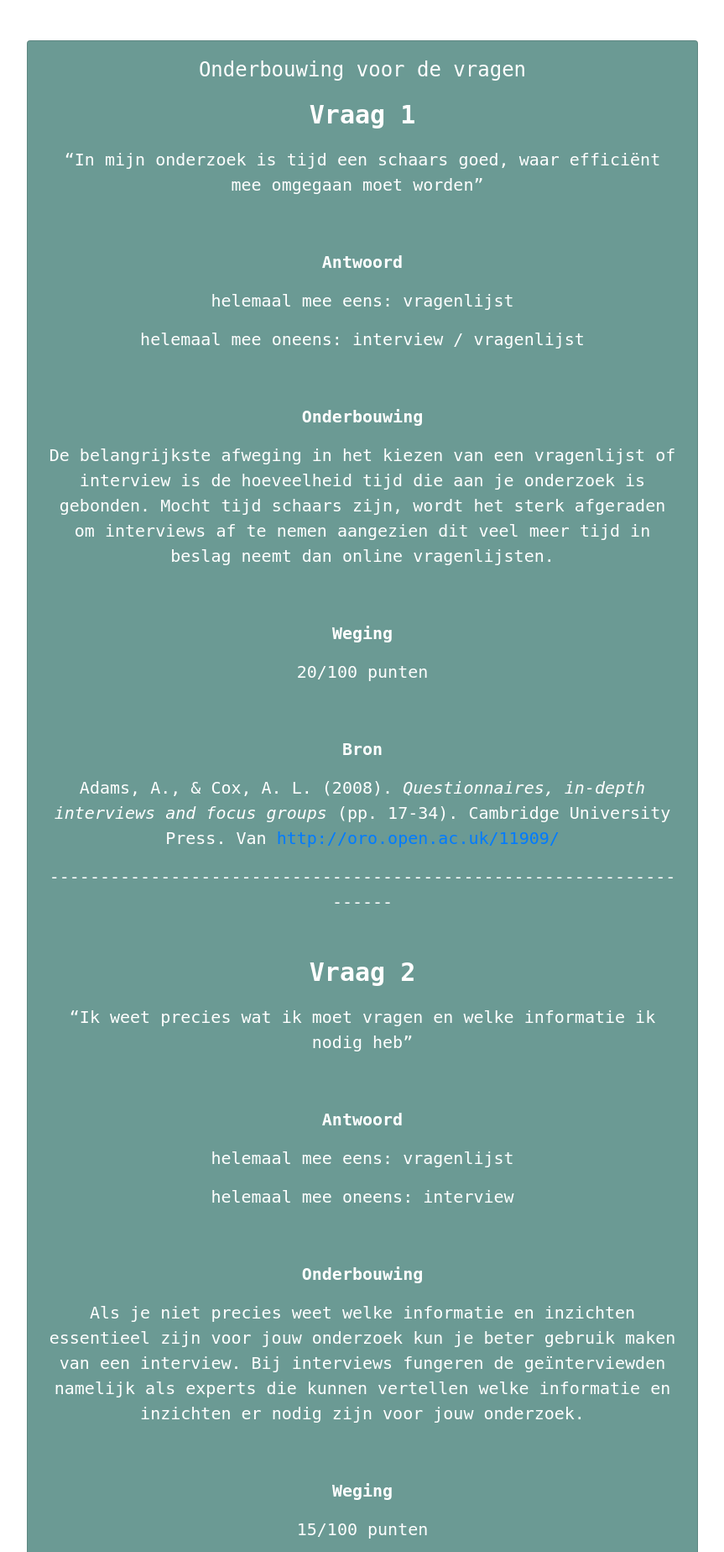
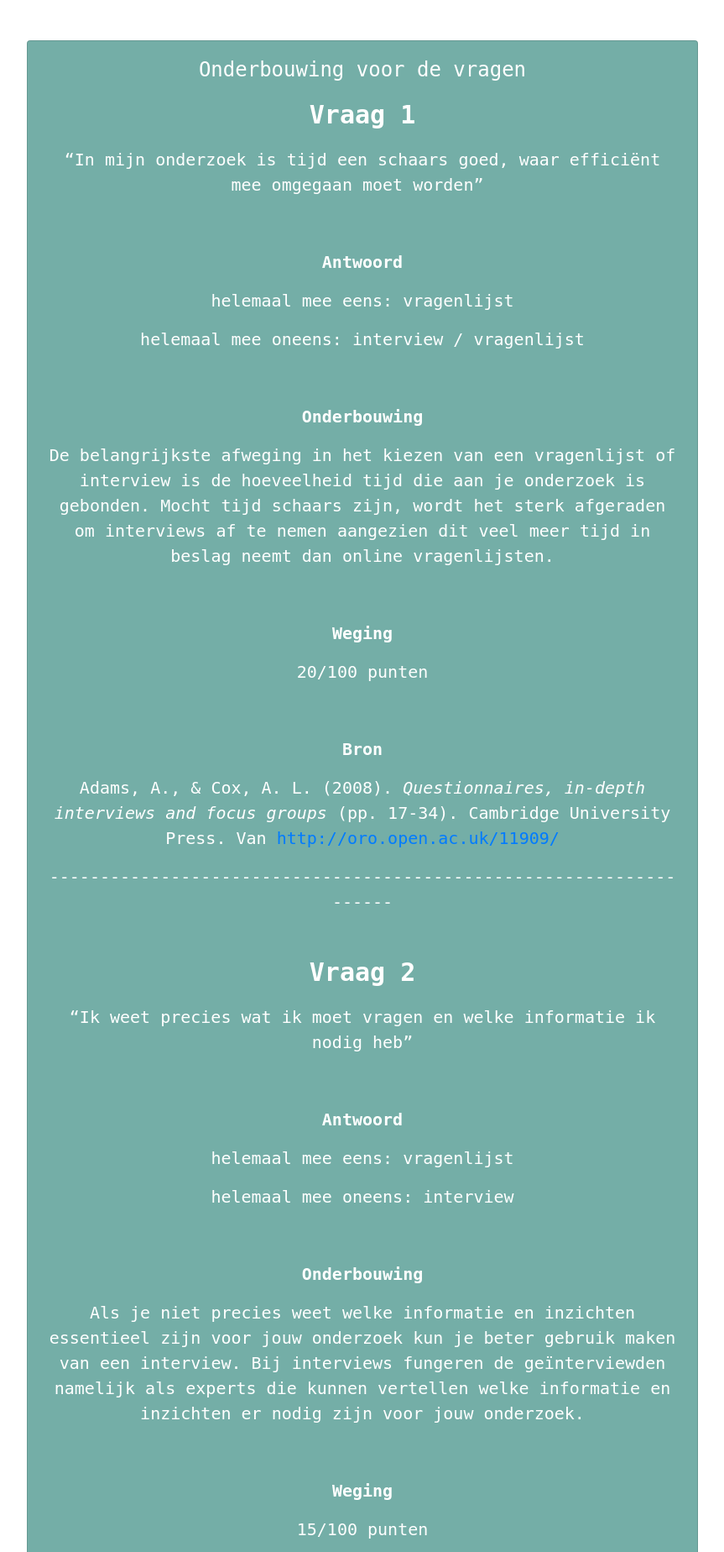
Before and after one commit to thomaskoene/Website-interviewofvragenlijst, a Flask app: page /references/ in a window 1280 px wide. Shown: the part 72-1920 px from the top of the page at 84% size, without its empty margins (208-1071 px from the left). Run offline with Flask 2, Linux system fonts and the light colour scheme; some libraries are stand-ins or nearby versions.

Commit message:
Update styles.css

```diff
--- a/static/styles.css
+++ b/static/styles.css
@@ -7,7 +7,7 @@ nav .navbar-brand
 
 .card {
     /* background: #9c9797; */
-    background: #6b9a94;
+    background: #74aea7;
     /* background: #F8666E; */
     margin: 0 auto;
     float: none;
```
